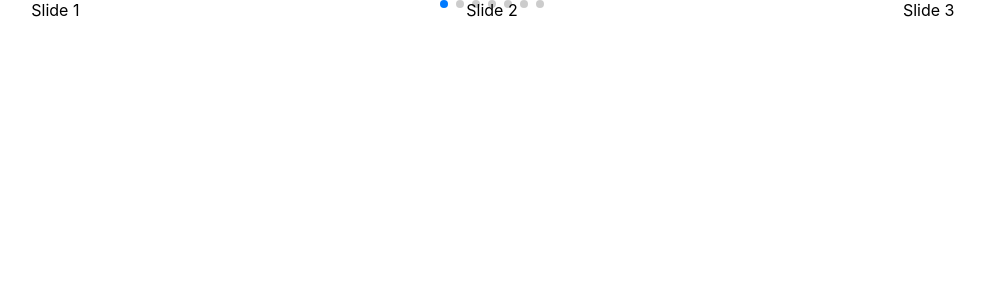
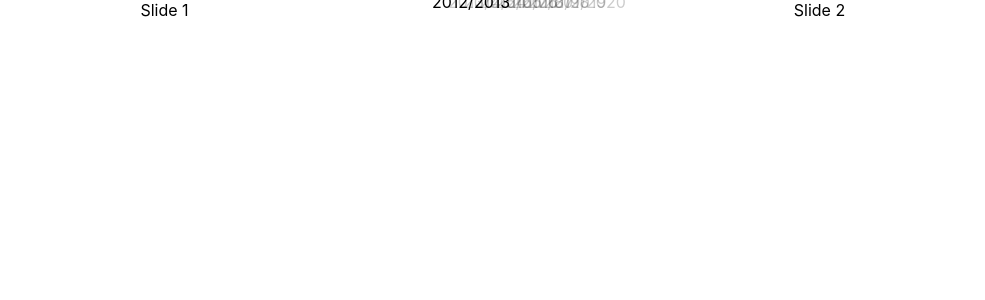
Before and after one commit to CallumAlexander/The-PefferMural-Project, a React (Create React App) app: page / in a window 1280 px wide. Shown: the top 300 px of the page, without its empty margins (148-1133 px from the left). Built offline with nearby package versions, Linux system fonts and the light colour scheme.

Commit message:
Implemented some dated pagination and added the zoom module to swiper

```diff
--- a/src/Carousell.js
+++ b/src/Carousell.js
@@ -4,22 +4,30 @@ import {Swiper, SwiperSlide} from 'swiper/react';
 
 // Import Swiper styles
 import 'swiper/css';
+import 'swiper/css/zoom';
 import 'swiper/css/free-mode';
 import 'swiper/css/pagination';
 
 // Import required Swiper Modules
-import {FreeMode, Pagination} from 'swiper/modules';
+import {FreeMode, Pagination, Zoom} from 'swiper/modules';
 
 const Carousell = () => {
+    const pagination = {
+        clickable: true,
+        renderBullet: function (index, className) {
+            const startYear = 2012 + index; // Assuming it starts from 2012
+            const endYear = startYear + 1;
+            return '<span class="' + className + '">' + startYear + '/' + endYear + '</span>';
+        },
+    };
     return (
         <Swiper
-            slidesPerView={3}
+            slidesPerView={2}
             spaceBetween={30}
+            zoom={true}
             freeMode={true}
-            pagination={{
-                clickable: true,
-            }}
-            modules={[FreeMode, Pagination]}
+            pagination={pagination}
+            modules={[FreeMode, Pagination, Zoom]}
             className="mySwiper"
         >
             <SwiperSlide>Slide 1</SwiperSlide>
```
